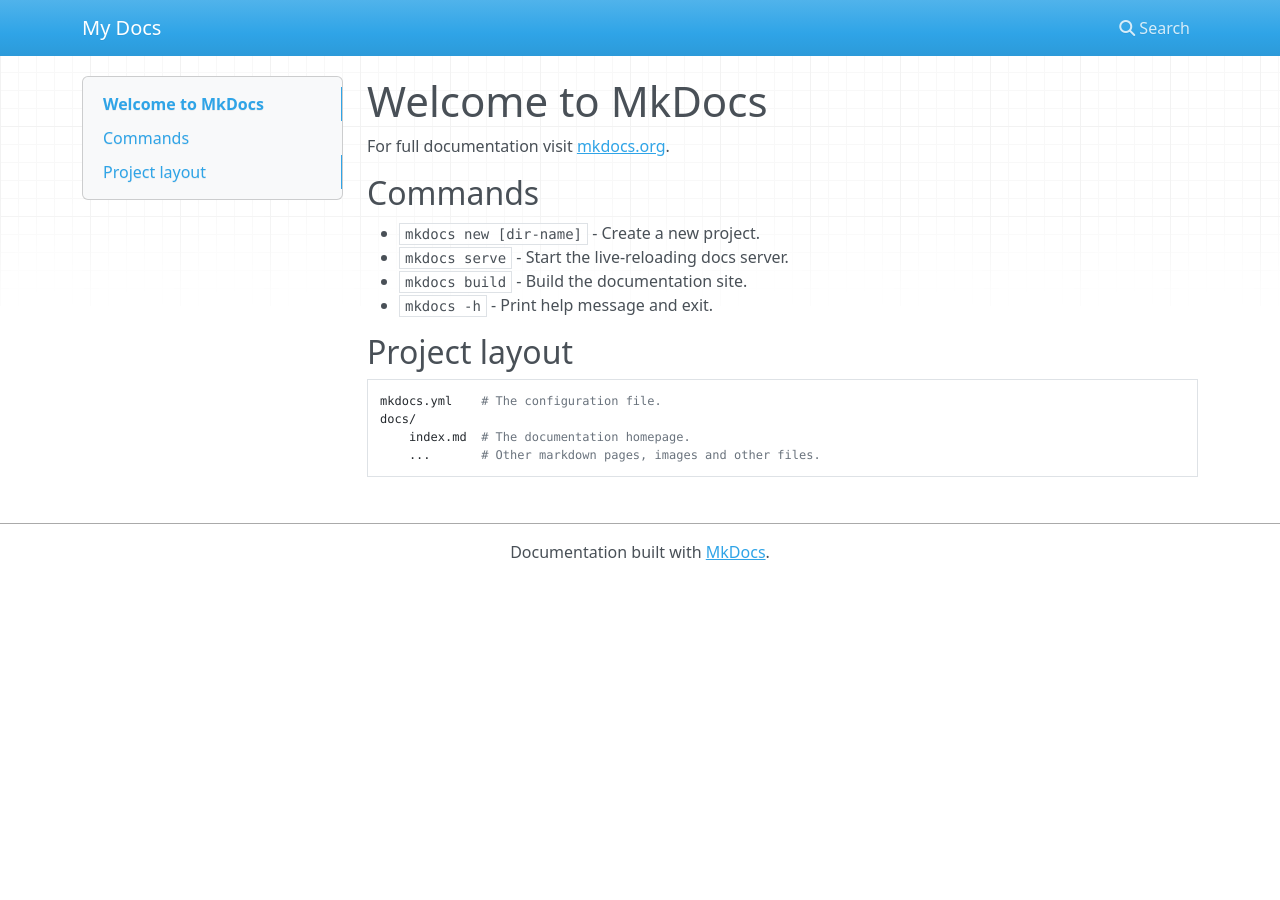
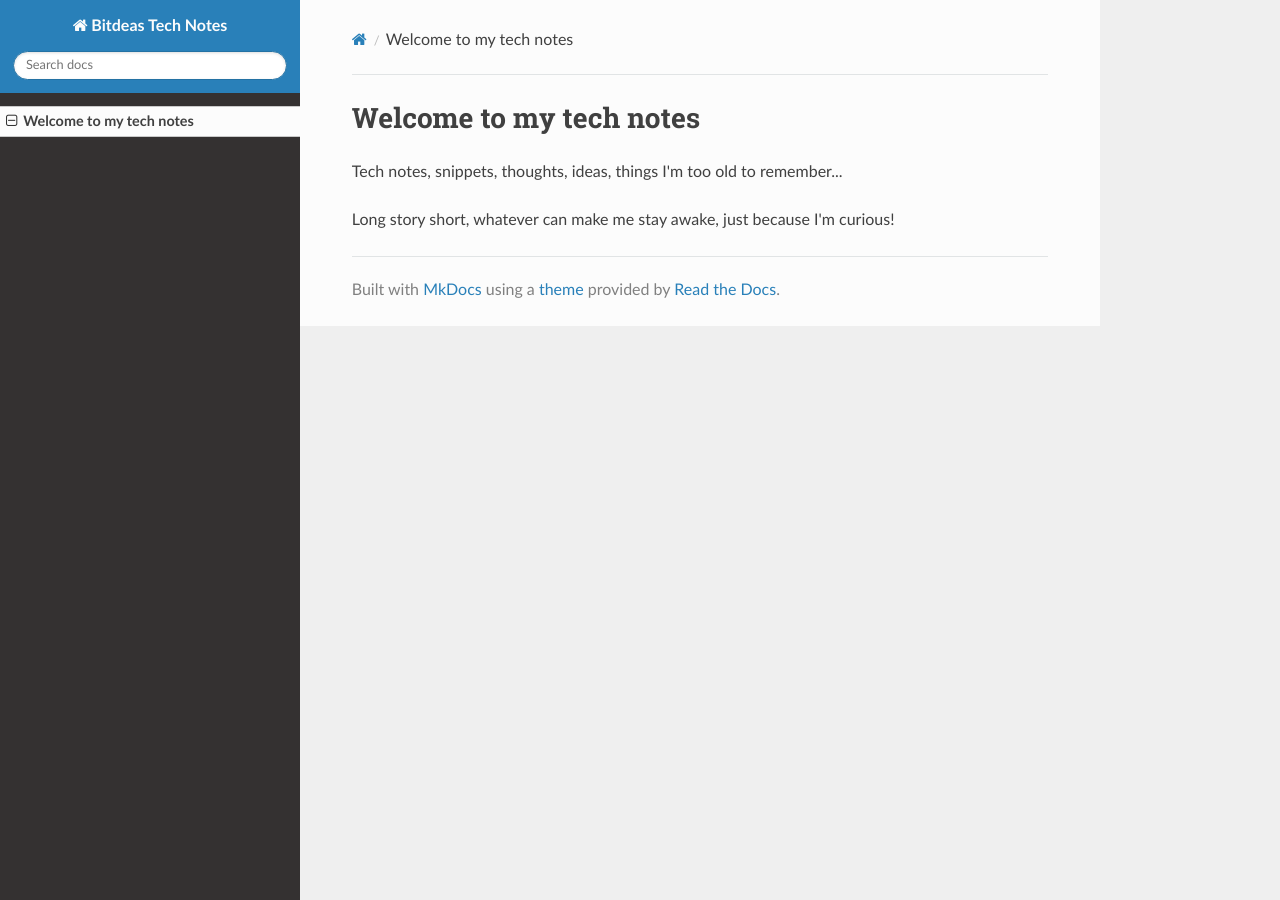
Before and after one commit to rioka/bitdeas, an MkDocs documentation site: the page built from docs/index.md, in a window 1280 px wide. Built offline with MkDocs 1.6.1, drawn with Linux system fonts in a browser that asks for light colours; nearby versions of some CDN libraries.

Commit message:
Update introductory content Use ReadTheDocs theme

```diff
--- a/docs/index.md
+++ b/docs/index.md
@@ -1,17 +1,6 @@
-# Welcome to MkDocs
+# Welcome to my tech notes
 
-For full documentation visit [mkdocs.org](https://www.mkdocs.org).
 
-## Commands
+Tech notes, snippets, thoughts, ideas, things I'm too old to remember...
 
-* `mkdocs new [dir-name]` - Create a new project.
-* `mkdocs serve` - Start the live-reloading docs server.
-* `mkdocs build` - Build the documentation site.
-* `mkdocs -h` - Print help message and exit.
-
-## Project layout
-
-    mkdocs.yml    # The configuration file.
-    docs/
-        index.md  # The documentation homepage.
-        ...       # Other markdown pages, images and other files.
+Long story short, whatever can make me stay awake, just because I'm curious!
--- a/mkdocs.yml
+++ b/mkdocs.yml
@@ -1 +1,3 @@
-site_name: My Docs
+site_name: Bitdeas Tech Notes
+
+theme: readthedocs
```
Also changed, not shown: 1 other file.
